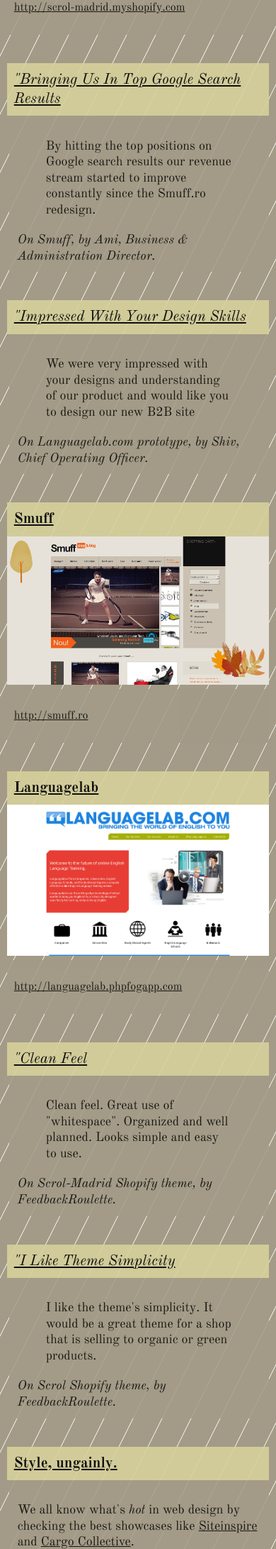
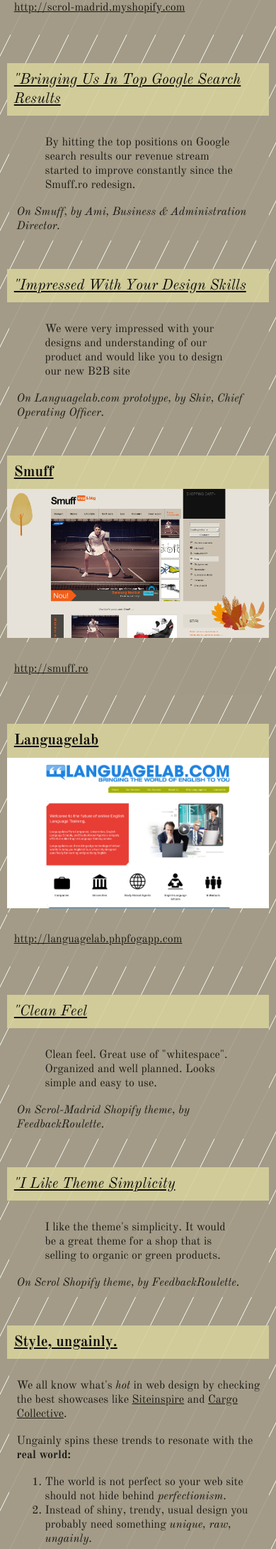
Before and after one commit to metamn/ungainlyy, a Jekyll site: the page built from index.html, in a window 390 px wide. Shown: the part 414-2597 px from the top of the page at 71% size. Built offline with Jekyll 4.4.1, drawn with Linux system fonts in a browser that asks for light colours; nearby versions of some CDN libraries.

Commit message:
Mobile fixes ..

```diff
--- a/assets/mobile.css
+++ b/assets/mobile.css
@@ -49,6 +49,7 @@
 }
 #content #just-text {
   margin-left: 1%;
+  font-size: 100%;
 }
 .content {
   padding: .625em;
@@ -64,7 +65,7 @@
 }
 
 table {
-  width: auto;
+  width: 98%;
 }
 
 
```
Also changed, not shown: 6 other files.
